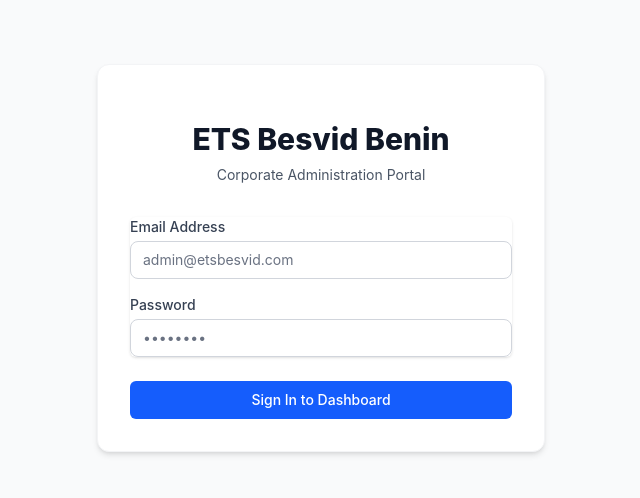
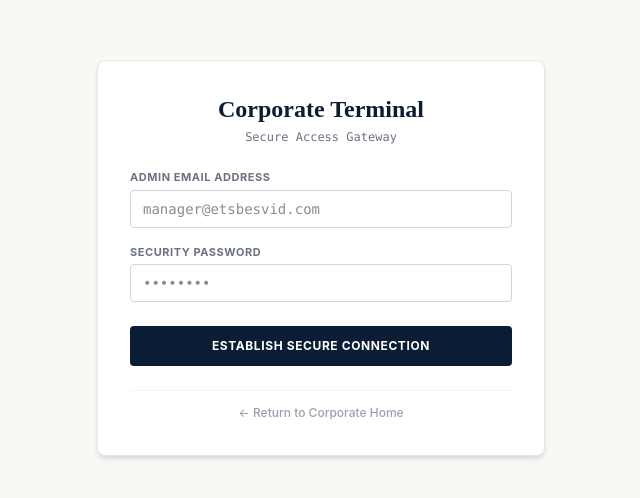
Before and after one commit to aguorji/ets-besvid-benin-corporate, a React (Vite) app: page /login in a window 1280 px wide. Shown: the part 142-640 px from the top of the page, without its empty margins (319-959 px from the left). Built offline with nearby package versions, Linux system fonts and the light colour scheme; no server answers.

Commit message:
style: remove diagnostic auth logging hooks and standardize context response patterns

```diff
--- /dev/null
+++ b/src/pages/Dashboard.jsx
@@ -0,0 +1,145 @@
+// src/pages/Dashboard.jsx
+import React, { useState, useEffect } from 'react';
+import { useNavigate } from 'react-router-dom';
+import apiClient from '../api/client';
+import { useAuth } from '../context/AuthContext';
+import { formatCurrency } from '../utils/formatter';
+
+export default function Dashboard() {
+  const navigate = useNavigate();
+  const { logout } = useAuth();
+
+  // Financial metrics states
+  const [metrics, setMetrics] = useState({
+    totalOutlay: 0,
+    activeConsignmentsCount: 0,
+    completedProcessingCount: 0
+  });
+  const [loading, setLoading] = useState(true);
+  const [error, setError] = useState(null);
+
+  useEffect(() => {
+    const fetchDashboardMetrics = async () => {
+      try {
+        setLoading(true);
+        // Hit our verified database communication pipeline
+        const response = await apiClient.get('/consignments');
+        const data = response.data || [];
+
+        // Aggregate financial outlays and manifest states safely on the fly
+        let aggregatedOutlay = 0;
+        let activeCount = 0;
+        let completedCount = 0;
+
+        data.forEach(item => {
+          // Fallback parsing to prevent NaN breaks if raw data properties differ slightly
+          const totalCost = item.financials?.total_landing_cost || item.total_cost || 0;
+          aggregatedOutlay += Number(totalCost);
+
+          if (item.status === 'completed') {
+            completedCount++;
+          } else {
+            activeCount++;
+          }
+        });
+
+        setMetrics({
+          totalOutlay: aggregatedOutlay,
+          activeConsignmentsCount: activeCount,
+          completedProcessingCount: completedCount
+        });
+        setError(null);
+      } catch (err) {
+        console.error('Metrics loading roadblock:', err);
+        setError('Failed to securely synchronize live corporate ledgers.');
+      } finally {
+        setLoading(false);
+      }
+    };
+
+    fetchDashboardMetrics();
+  }, []);
+
+  return (
+    <div className="p-8 max-w-6xl mx-auto space-y-8">
+      {/* Upper Control Panel Bar */}
+      <div className="flex flex-col sm:flex-row justify-between items-start sm:items-center border-b border-gray-200 pb-5 gap-4">
+        <div>
+          <h1 className="text-2xl font-serif text-gray-900 font-bold">Corporate Console</h1>
+          <p className="text-xs text-gray-500 mt-1 font-mono tracking-tight">Active Node: Multi-Currency Ledger Aggregator</p>
+        </div>
+        <button
+          onClick={logout}
+          className="bg-red-600 text-white text-xs px-4 py-2 rounded font-bold uppercase tracking-wider cursor-pointer border-none hover:bg-red-700 transition-colors"
+        >
+          Secure Disconnect
+        </button>
+      </div>
+
+      {/* Primary Sub-Navigation Row */}
+      <div className="bg-white border border-gray-200 rounded p-4 flex gap-4 shadow-sm">
+        <button
+          onClick={() => navigate('/dashboard')}
+          className="bg-navy text-white text-xs font-bold uppercase tracking-wider px-4 py-2.5 rounded cursor-pointer border-none"
+        >
+          Overview Console
+        </button>
+        <button
+          onClick={() => navigate('/consignments')}
+          className="bg-gray-100 text-gray-700 hover:bg-gold hover:text-navy text-xs font-bold uppercase tracking-wider px-4 py-2.5 rounded cursor-pointer border-none transition-colors"
+        >
+          Manage Shipments & Arrivals
+        </button>
+      </div>
+
+      {/* Conditional Handling Zones */}
+      {loading ? (
+        <div className="py-12 text-center text-sm font-medium text-gray-400 font-mono animate-pulse">
+          Synchronizing transactional data boundaries...
+        </div>
+      ) : error ? (
+        <div className="bg-red-50 border border-red-200 text-red-700 p-4 rounded text-xs font-mono">
+          🚨 {error}
+        </div>
+      ) : (
+        /* The Executive Visual Summary Grid */
+        <div className="grid grid-cols-1 md:grid-cols-3 gap-6">
+
+          {/* Card 1: Total Corporate Capital Commitment */}
+          <div className="bg-white border border-gray-200 rounded-lg p-6 shadow-sm flex flex-col justify-between min-h-[140px]">
+            <span className="text-xs font-bold uppercase tracking-wider text-gray-400 block">Total Operational Outlay</span>
+            <span className="text-3xl font-mono font-bold text-gray-800 tracking-tight mt-2 block">
+              {formatCurrency(metrics.totalOutlay)}
+            </span>
+            <span className="text-[10px] text-emerald-600 font-medium bg-emerald-50 px-2 py-0.5 rounded w-max mt-4">
+              Live DB Aggregation
+            </span>
+          </div>
+
+          {/* Card 2: Transit Control Volumes */}
+          <div className="bg-white border border-gray-200 rounded-lg p-6 shadow-sm flex flex-col justify-between min-h-[140px]">
+            <span className="text-xs font-bold uppercase tracking-wider text-gray-400 block">Active Manifests In Transit</span>
+            <span className="text-4xl font-mono font-bold text-navy mt-2 block">
+              {metrics.activeConsignmentsCount}
+            </span>
+            <span className="text-[10px] text-amber-600 font-medium bg-amber-50 px-2 py-0.5 rounded w-max mt-4">
+              Pending Port Clearance
+            </span>
+          </div>
+
+          {/* Card 3: Historical Runs Metric */}
+          <div className="bg-white border border-gray-200 rounded-lg p-6 shadow-sm flex flex-col justify-between min-h-[140px]">
+            <span className="text-xs font-bold uppercase tracking-wider text-gray-400 block">Completed Shipments</span>
+            <span className="text-4xl font-mono font-bold text-gray-800 mt-2 block">
+              {metrics.completedProcessingCount}
+            </span>
+            <span className="text-[10px] text-gray-500 font-medium bg-gray-50 px-2 py-0.5 rounded w-max mt-4">
+              Fully Reconciled
+            </span>
+          </div>
+
+        </div>
+      )}
+    </div>
+  );
+}
--- a/src/pages/Login.jsx
+++ b/src/pages/Login.jsx
@@ -1,103 +1,115 @@
+// src/pages/Login.jsx
 import React, { useState } from 'react';
+import { useNavigate } from 'react-router-dom';
+import { useAuth } from '../context/AuthContext';
 
 export default function Login() {
-  const [formData, setFormData] = useState({ email: '', password: '' });
-  const [error, setError] = useState('');
-  const [loading, setLoading] = useState(false);
+  const navigate = useNavigate();
+  const { login } = useAuth(); // 👈 Tap into our centralized login system
 
-  const handleChange = (e) => {
-    setFormData({ ...formData, [e.target.name]: e.target.value });
-  };
+  // Local component states for form inputs
+  const [email, setEmail] = useState('');
+  const [password, setPassword] = useState('');
+  const [error, setError] = useState(null);
+  const [isSubmitting, setIsSubmitting] = useState(false);
 
   const handleSubmit = async (e) => {
     e.preventDefault();
-    setError('');
-    setLoading(true);
+    setError(null);
+    setIsSubmitting(true);
+
+    if (!email || !password) {
+      setError('Please fill in all security credential fields.');
+      setIsSubmitting(false);
+      return;
+    }
 
     try {
-      const response = await fetch('http://localhost:5000/api/auth/login', {
-        method: 'POST',
-        headers: { 'Content-Type': 'application/json' },
-        body: JSON.stringify(formData),
-      });
+      // Execute network login request via our centralized Auth Context
+      const result = await login(email, password);
 
-      const data = await response.json();
-
-      if (!response.ok) {
-        throw new Error(data.message || 'Invalid administrative credentials');
+      if (result.success) {
+        // Direct the authenticated manager into the live dashboard console
+        navigate('/dashboard');
+      } else {
+        // Display the specific error message returned by the backend layout
+        setError(result.message);
       }
-
-      // Save token and role securely to local storage
-      localStorage.setItem('token', data.token);
-      localStorage.setItem('userRole', data.role);
-
-      console.log('Login successful! Redirecting to dashboard...');
-      // Redirect logic to dashboard goes here (e.g., window.location.href = '/dashboard')
-      window.location.href = '/dashboard';
-
     } catch (err) {
-      setError(err.message);
+      setError('A routing interruption occurred during validation.');
     } finally {
-      setLoading(false);
+      setIsSubmitting(false);
     }
   };
 
   return (
-    <div className="min-h-screen flex items-center justify-center bg-gray-50 py-12 px-4 sm:px-6 lg:px-8">
-      <div className="max-w-md w-full space-y-8 bg-white p-8 rounded-xl shadow-md border border-gray-100">
-        <div>
-          <h2 className="mt-6 text-center text-3xl font-extrabold text-gray-900">
-            ETS Besvid Benin
-          </h2>
-          <p className="mt-2 text-center text-sm text-gray-600">
-            Corporate Administration Portal
-          </p>
+    <div className="min-h-screen bg-off-white flex flex-col justify-center items-center p-4">
+      <div className="bg-white border border-gray-200 rounded-lg p-8 max-w-md w-full shadow-md space-y-6">
+
+        {/* Header Title */}
+        <div className="text-center">
+          <h2 className="font-serif text-2xl font-bold text-navy">Corporate Terminal</h2>
+          <p className="text-xs text-gray-500 mt-1 font-mono">Secure Access Gateway</p>
         </div>
 
+        {/* Error Notification Alert */}
         {error && (
-          <div className="bg-red-50 border-l-4 border-red-400 p-4 rounded text-sm text-red-700">
-            {error}
+          <div className="bg-red-50 border border-red-200 text-red-700 p-3 rounded text-xs font-mono">
+            🚨 {error}
           </div>
         )}
 
-        <form className="mt-8 space-y-6" onSubmit={handleSubmit}>
-          <div className="rounded-md shadow-sm space-y-4">
+        {/* Credentials Form */}
+        <form onSubmit={handleSubmit} className="space-y-4">
           <div>
-              <label className="block text-sm font-medium text-gray-700 mb-1">Email Address</label>
+            <label className="text-[11px] font-bold uppercase tracking-wider text-gray-500 block mb-1">
+              Admin Email Address
+            </label>
             <input
-                name="email"
-                type="email"
-                required
-                value={formData.email}
-                onChange={handleChange}
-                className="appearance-none rounded-lg relative block w-full px-3 py-2 border border-gray-300 placeholder-gray-500 text-gray-900 focus:outline-none focus:ring-blue-500 focus:border-blue-500 sm:text-sm"
-                placeholder="admin@etsbesvid.com"
+              type="text"
+              value={email}
+              onChange={(e) => setEmail(e.target.value)}
+              placeholder="manager@etsbesvid.com"
+              className="w-full border border-gray-300 rounded px-3 py-2 text-sm focus:outline-none focus:border-gold font-mono"
+              disabled={isSubmitting}
             />
-            </div>
-            <div>
-              <label className="block text-sm font-medium text-gray-700 mb-1">Password</label>
-              <input
-                name="password"
-                type="password"
-                required
-                value={formData.password}
-                onChange={handleChange}
-                className="appearance-none rounded-lg relative block w-full px-3 py-2 border border-gray-300 placeholder-gray-500 text-gray-900 focus:outline-none focus:ring-blue-500 focus:border-blue-500 sm:text-sm"
-                placeholder="••••••••"
-              />
-            </div>
           </div>
 
           <div>
+            <label className="text-[11px] font-bold uppercase tracking-wider text-gray-500 block mb-1">
+              Security Password
+            </label>
+            <input
+              type="password"
+              value={password}
+              onChange={(e) => setPassword(e.target.value)}
+              placeholder="••••••••"
+              className="w-full border border-gray-300 rounded px-3 py-2 text-sm focus:outline-none focus:border-gold font-mono"
+              disabled={isSubmitting}
+            />
+          </div>
+
           <button
             type="submit"
-              disabled={loading}
-              className="group relative w-full flex justify-center py-2 px-4 border border-transparent text-sm font-medium rounded-md text-white bg-blue-600 hover:bg-blue-700 focus:outline-none focus:ring-2 focus:ring-offset-2 focus:ring-blue-500 disabled:bg-blue-400 transition-colors"
+            disabled={isSubmitting}
+            className={`w-full mt-2 bg-navy text-white text-xs font-bold uppercase tracking-wider py-3 rounded cursor-pointer border-none transition-colors ${
+              isSubmitting ? 'bg-navy/50 cursor-not-allowed animate-pulse' : 'hover:bg-navy/90'
+            }`}
           >
-              {loading ? 'Authenticating System...' : 'Sign In to Dashboard'}
+            {isSubmitting ? 'Verifying Credentials...' : 'Establish Secure Connection'}
+          </button>
+        </form>
+
+        {/* Quick Link back to public corporate website */}
+        <div className="text-center pt-2 border-t border-gray-100">
+          <button
+            onClick={() => navigate('/')}
+            className="text-xs text-gray-400 hover:text-gold font-medium bg-transparent border-none cursor-pointer"
+          >
+            ← Return to Corporate Home
           </button>
         </div>
-        </form>
+
       </div>
     </div>
   );
```
Lines whose indentation alone changed are shown as unchanged.
